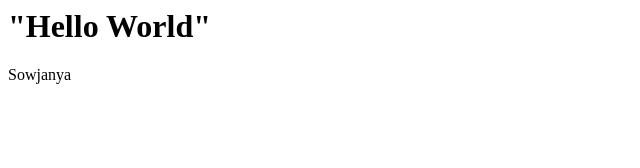
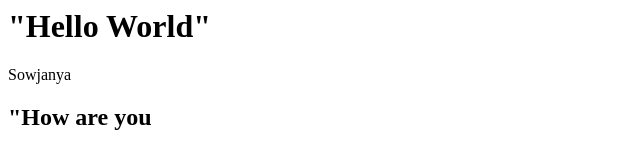
Before and after one commit to sowji5828/myproject, a plain HTML site: page index.html in a window 1280 px wide. Shown: the whole page, without its empty margins (0-640 px from the left). Drawn offline with Linux system fonts and the light colour scheme.

Commit message:
branch demo index.html

```diff
--- a/index.html
+++ b/index.html
@@ -2,5 +2,6 @@
 <body>
 <h1>"Hello World" </h1>
  Sowjanya
+ <h2>"How are you </h2>
 </body>
 </html>
```
